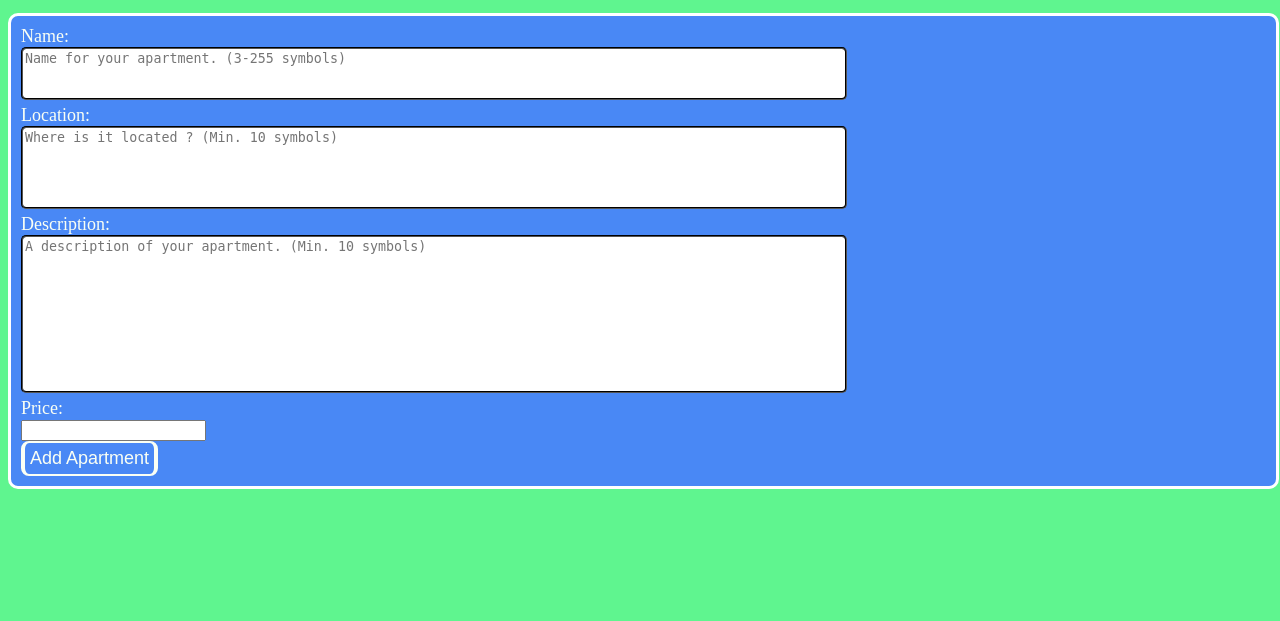
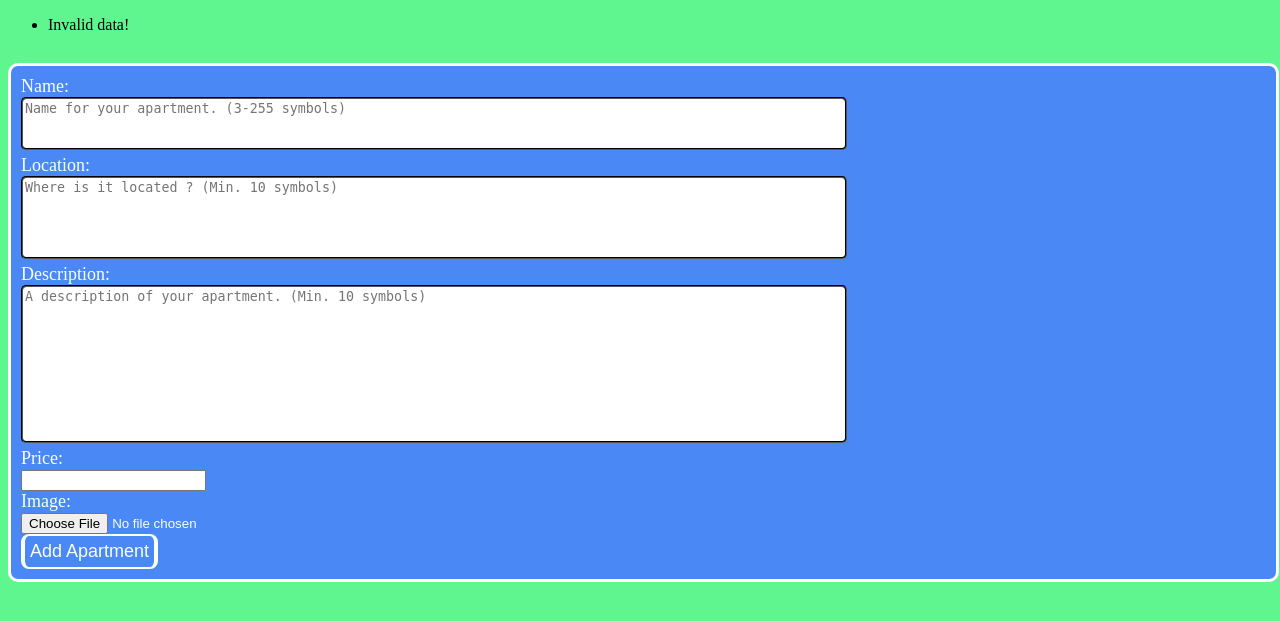
Before and after one commit to aon4o/Apartments-Flask_Web_App, a Flask app: page /apartments/create in a window 1280 px wide. Shown: the part 60-681 px from the top of the page. Run offline with Flask 2, Linux system fonts and the light colour scheme; the visitor is signed in with stand-in values (Sample User, id 1); data comes from the database, SQL or seed files in the repository; some libraries are stand-ins or nearby versions.

Commit message:
Added a way to add an image to an apartment.

```diff
--- a/app.py
+++ b/app.py
@@ -1,9 +1,11 @@
 from app_config import app
+import os
 from flask import url_for, request, redirect, render_template, flash
 from database import db, User, Apartment, Comment
 from forms import generate_password_hash, check_password_hash, \
-    LoginForm, RegistrationForm, ApartmentForm, CommentForm
-from login_manager import login_manager, login_required, login_user, \
+    LoginForm, RegistrationForm, ApartmentForm, CommentForm, secure_filename, \
+    images
+from login_manager import login_required, login_user, \
     logout_user, current_user
 import logging
 
@@ -97,12 +99,14 @@ def apartments():
 def apartment_create():
     form = ApartmentForm()
     if form.validate_on_submit():
+        filename = images.save(form.image.data)
         new_apartment = Apartment(
             name=form.name.data,
             user_id=form.user_id.data,
             location=form.location.data,
             description=form.description.data,
-            price=form.price.data
+            price=form.price.data,
+            image=filename
         )
         if Apartment.query.filter_by(location=form.location.data).first():
             flash("Apartment location already taken!")
@@ -113,6 +117,8 @@ def apartment_create():
             flash("Apartment added Successfully!")
             return redirect(url_for('apartment_show',
                                     apartment_id=apartment.id))
+    else:
+        flash('Invalid data!')
 
     return render_template('apartments/create.html', form=form)
 
@@ -125,16 +131,23 @@ def apartment_edit(apartment_id):
     if not apartment:
         return render_template('errors/404.html'), 404
     if form.validate_on_submit() and apartment.user_id == current_user.id:
+        filename = images.save(form.image.data)
         db.session.query(Apartment).filter(
-            Apartment.id == apartment.id).update(
-            {Apartment.name: form.name.data,
-             Apartment.location: form.location.data,
-             Apartment.description: form.description.data,
-             Apartment.price: form.price.data})
+            Apartment.id == apartment.id
+        ).update({
+            Apartment.name: form.name.data,
+            Apartment.location: form.location.data,
+            Apartment.description: form.description.data,
+            Apartment.price: form.price.data,
+            Apartment.image: filename
+            # todo file change not working
+        })
         db.session.commit()
         flash("Apartment edited Successfully!")
         return redirect(url_for('apartment_show',
                                 apartment_id=apartment.id))
+    else:
+        flash('Invalid data!')
 
     return render_template('apartments/edit.html', apartment=apartment,
                            form=form)
--- a/app_config.py
+++ b/app_config.py
@@ -5,3 +5,4 @@ app.config['SECRET_KEY'] = 'thisisasecretkey'
 app.config['SQLALCHEMY_DATABASE_URI'] = \
     'sqlite:///database.db'
 app.config['SQLALCHEMY_TRACK_MODIFICATIONS'] = True
+app.config['UPLOADED_IMAGES_DEST'] = 'static/images'
--- a/database.py
+++ b/database.py
@@ -20,6 +20,7 @@ class Apartment(db.Model, UserMixin):
     location = db.Column(db.VARCHAR(255), nullable=False, unique=True)
     description = db.Column(db.TEXT, nullable=False)
     price = db.Column(db.FLOAT, nullable=False)
+    image = db.Column(db.VARCHAR(255), nullable=False)
 
 
 class Comment(db.Model, UserMixin):
--- a/forms.py
+++ b/forms.py
@@ -1,9 +1,15 @@
+from app_config import app
 from flask_wtf import FlaskForm
+from flask_wtf.file import FileField, FileAllowed, FileRequired
 from wtforms import StringField, TextAreaField, PasswordField, BooleanField, \
     HiddenField, FloatField
 from wtforms.validators import InputRequired, Length, NumberRange
 from werkzeug.security import generate_password_hash, check_password_hash
-from flask_login import current_user
+from werkzeug.utils import secure_filename
+from flask_uploads import configure_uploads, UploadSet, IMAGES
+
+images = UploadSet('images', IMAGES)
+configure_uploads(app, images)
 
 
 class RegistrationForm(FlaskForm):
@@ -45,6 +51,8 @@ class ApartmentForm(FlaskForm):
                    : "A description of your apartment. (Min. 10 symbols)"})
     price = FloatField('price',
                        validators=[InputRequired(), NumberRange(min=1)])
+    image = FileField('image', validators=[
+        FileRequired(), FileAllowed(images, "Images only allowed!")])
 
 
 class CommentForm(FlaskForm):
--- a/templates/apartments/create.html
+++ b/templates/apartments/create.html
@@ -4,13 +4,14 @@
 {% endblock head %}
 {% block body %}
 
-  <form class="body" method="post" action="{{ url_for('apartment_create') }}">
+  <form class="body" method="post" action="{{ url_for('apartment_create') }}" enctype="multipart/form-data">
     {{ form.csrf_token }}
     {{ form.user_id(value=current_user.get_id()) }}
     <label>Name: </label><br>{{ form.name(rows='3',cols='100') }}<br>
     <label>Location: </label><br>{{ form.location (rows='5',cols='100')}}<br>
     <label>Description: </label><br>{{ form.description (rows='10',cols='100')}}<br>
     <label>Price: </label><br>{{ form.price }}<br>
+    <label>Image: </label><br>{{ form.image }}<br>
     <button type="submit">Add Apartment</button>
   </form>
 {% endblock body %}
--- a/templates/apartments/edit.html
+++ b/templates/apartments/edit.html
@@ -10,6 +10,8 @@
     <label>Location: </label><br>{{ form.location (value=apartment.location, rows='5',cols='100')}}<br>
     <label>Description: </label><br>{{ form.description (value=apartment.description, rows='10',cols='100')}}<br>
     <label>Price: </label><br>{{ form.price (value=apartment.price, rows='2',cols='30') }}<br><br>
+    {# TODO set default image #}
+    <label>Image: </label><br>{{ form.image (value=url_for('static', filename='images/' + apartment.image)) }}<br><br>
     <button type="submit">Edit Apartment</button>
   </form>
 {% endblock body %}
--- a/templates/apartments/index.html
+++ b/templates/apartments/index.html
@@ -23,6 +23,9 @@
         <tr>
           <td>Address: {{ apartment.location }}</td>
         </tr>
+        <tr>
+          <td><img src="{{ url_for('static', filename='images/' + apartment.image) }}" alt="{{ apartment.image }}"></td>
+        </tr>
       </tbody>
     </table>
     </div>
--- a/templates/apartments/show.html
+++ b/templates/apartments/show.html
@@ -18,6 +18,7 @@
     <p>Address: {{ apartment.location }}</p>
     <p>Price: €{{ apartment.price }} per night.</p>
     <p>Description: <br>{{ apartment.description }}</p>
+    <img src="{{ url_for('static', filename='images/' + apartment.image) }}" alt="{{ apartment.image }}">
     <hr/>
     <div class="comments">
       {% if comments %}
```
Also changed, not shown: requirements.txt (+5 -4 lines), 1 other file.
